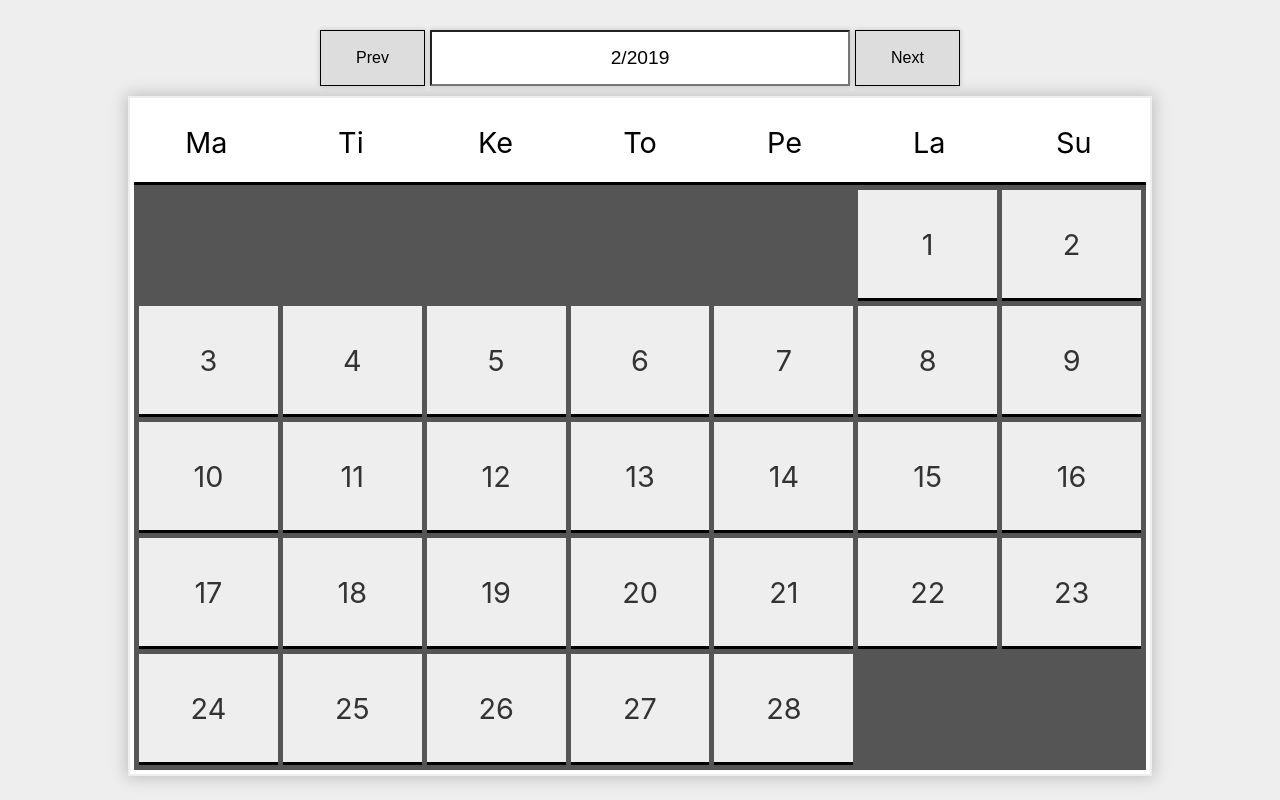
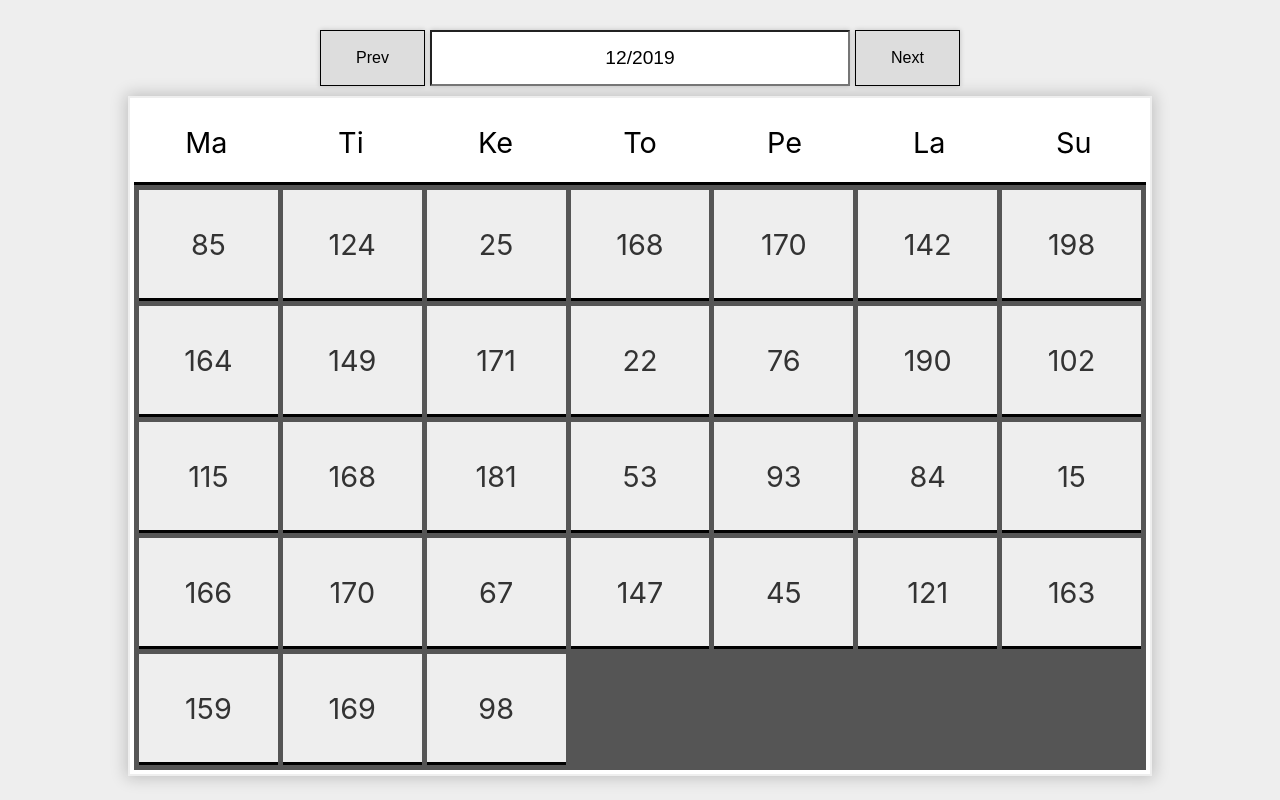
Before and after one commit to Suichoku/PrimaCalendar, a React (Create React App) app: page / in a window 1280 px wide. Built offline with nearby package versions, Linux system fonts and the light colour scheme.

Commit message:
Loading of error numbers partially works, crashes when changing month twice

```diff
--- a/src/App.js
+++ b/src/App.js
@@ -5,22 +5,48 @@ import classes from './App.module.css'
 class App extends Component {
 
   state = {
-    month: 2,
-    year: 2019
+    month: 12,
+    year: 2019,
+    failureData: null,
+    monthFailureData: null
+  }
+
+  componentDidMount() {
+    // Get data and save it to state
+    fetch("./data/FailureData.json")
+        .then(res => res.json())
+        .then(data => this.setState( {failureData: data}, () => {
+          this.setState( {monthFailureData: this.filterByMonth(this.state.failureData)} );
+        }));
+  }
+
+  filterByMonth = data => {
+    console.log("called", this.state.month)
+    return data.filter(obj => {
+      let month = obj["Date"].split(".")[1]
+      let year = obj["Date"].split(".")[2]
+      if(month.startsWith("0")) month = month.substr(1, 1);
+      if(parseInt(month) === this.state.month &&
+         parseInt(year) === this.state.year) return true;
+      return false;
+    })
   }
 
   handleMonthChange = event => {
-
     if(event.target.id === "Prev") {
       this.setState(prev => {
         if(prev.month > 1) return {month: prev.month - 1}
         else return {month: 12, year: prev.year - 1}
+      }, () => {
+        this.setState( {monthFailureData: this.filterByMonth(this.state.failureData)} );
       })
     }
     if(event.target.id === "Next") {
       this.setState(prev => {
         if(prev.month < 12) return {month: prev.month + 1}
         else return {month: 1, year: prev.year + 1}
+      }, () => {
+        this.setState( {monthFailureData: this.filterByMonth(this.state.failureData)} );
       })
     }
   }
@@ -48,7 +74,8 @@ class App extends Component {
         </nav>
         <Calendar
           year={this.state.year}
-          month={this.state.month} />
+          month={this.state.month}
+          failureData={this.state.monthFailureData} />
       </React.Fragment>
     )
   }
--- a/src/components/Day/Day.module.css
+++ b/src/components/Day/Day.module.css
@@ -6,6 +6,7 @@
     display: flex;
     justify-content: center;
     align-items: center;
+    cursor: pointer;
 }
 
 .Day:hover {
@@ -13,7 +14,9 @@
 }
 
 .Empty {
-    opacity: 0;
+    background: transparent;
+    border: none;
+    cursor: default;
 }
 
 .None {
--- a/src/containers/Calendar/Calendar.js
+++ b/src/containers/Calendar/Calendar.js
@@ -17,6 +17,8 @@ const Calendar = props => {
     const daysInMonth = m.daysInMonth()
     const days = Array(daysInMonth).fill().map( (_, i) => i + 1)
 
+    console.log(m.month(), props.failureData)
+
     return (
         <div className={classes.Container}>
             <DayNames />
@@ -26,8 +28,11 @@ const Calendar = props => {
                      color={"Empty"}></Day>
             ))}
             {days.map( num => (
-                <Day key={num}
-                     color={"None"}>{num}</Day>
+                <Day
+                    key={num}
+                    color={"None"}>
+                    {props.failureData ? props.failureData[num-1].Amount : 0}
+                </Day>
             ))}
             </div>
         </div>
```
